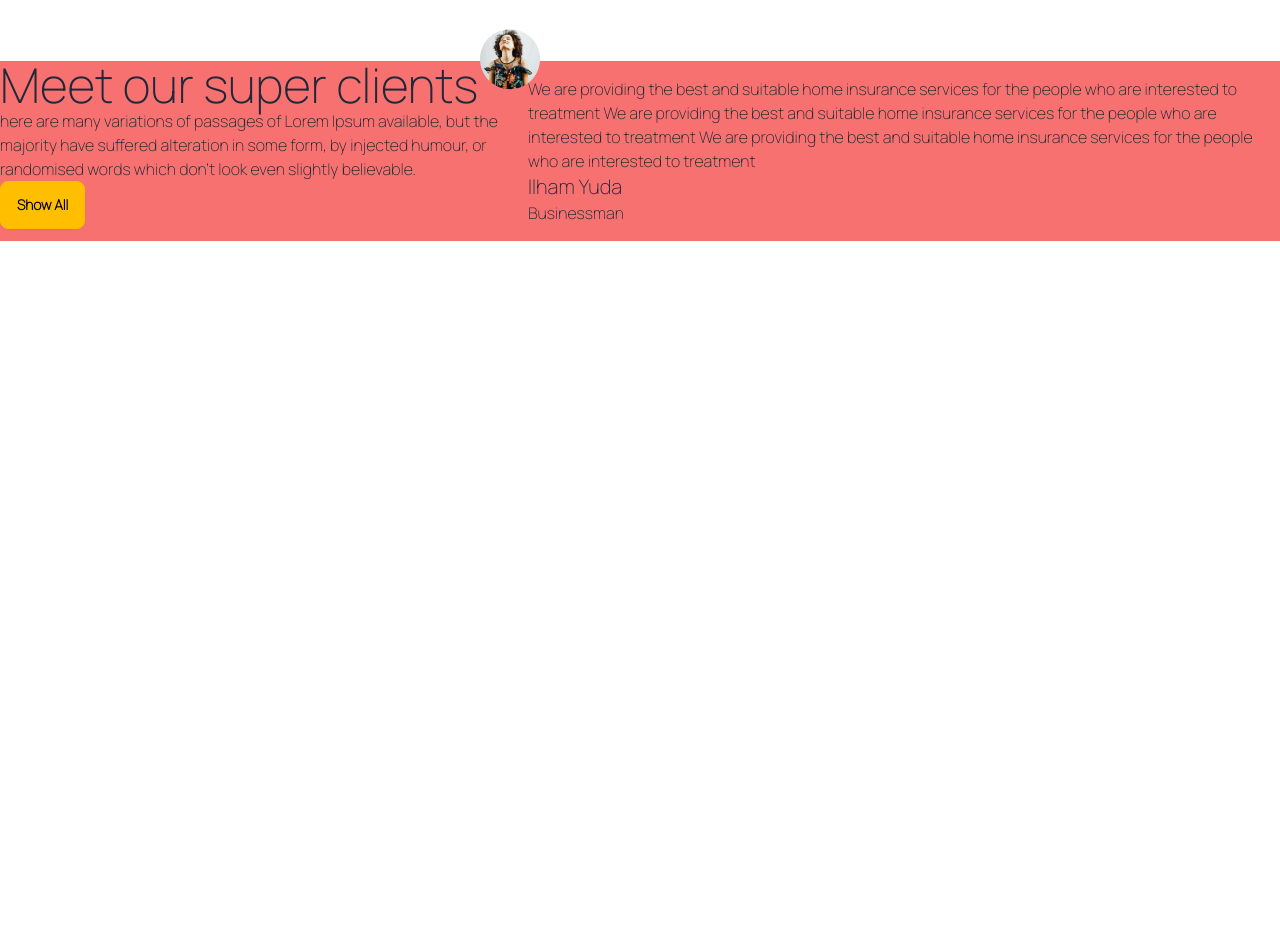
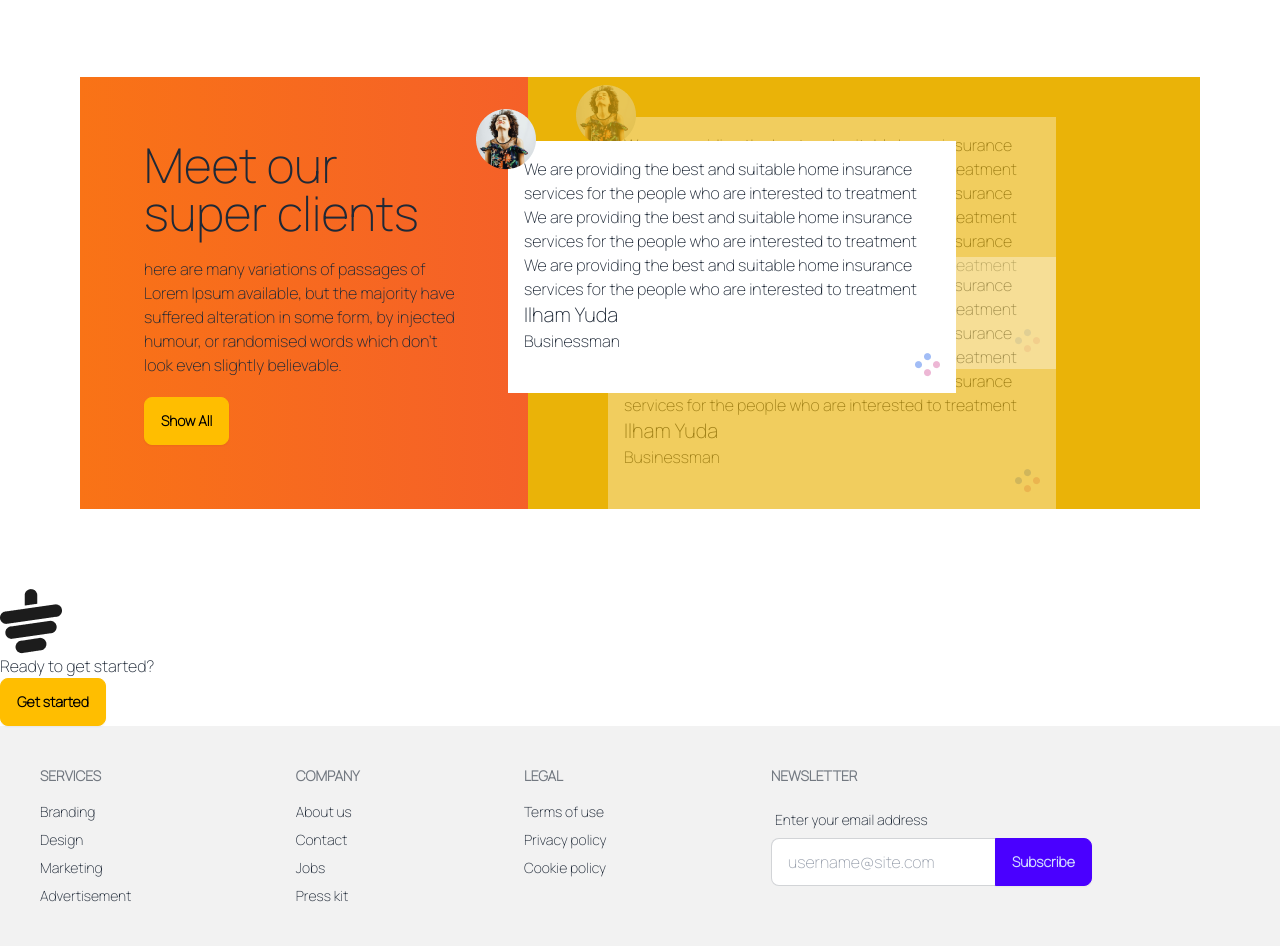
Before and after one commit to masudsw/tea-house-website, a plain HTML site: page index.html in a window 1280 px wide. Shown: the part 964-1910 px from the top of the page. Before the commit the page ends 1269 px from the top, so only its background shows below. Drawn offline with nearby package versions, Linux system fonts and the light colour scheme.

Commit message:
footer section addedd

```diff
--- a/index.html
+++ b/index.html
@@ -18,16 +18,16 @@
 </head>
 <body>
     <header>
-        <div class="flex my-4 mx-8">
-            <div class="w-1/2 bg-red-400">
-                <h1 class= "text-7xl font-extrabold">It's good <br>
+        <div class="flex flex-col md:flex-row my-0.5 md:my-4 mx-0.5 md:mx-8">
+            <div class="md:w-1/2">
+                <h1 class= "text-4xl md:text-7xl font-extrabold">It's good <br>
                     tea time at The <br> Tea House</h1>
                     <p class= "text-7xl font-medium text-sm">
                         Tea and Botanical Solutions Supplier Give Optimum Satisfaction To Your Taste Buds.
                     </p>
                     <button class="bg-green-400">Explore More</button>
             </div>
-            <div class="w-1/2 bg-green-400 relative">
+            <div class="md:w-1/2  relative">
                 <img  src="images/banner.png" alt="">
                 <div class="p-2 h-20 w-48 bg-white absolute bottom-8 left-40 z-10 rounded-xl flex items-center gap-2">
                     <div class="rating">
@@ -46,27 +46,44 @@
         </div>
     </header>
     <main>
-     <section class="my-16 mx-8 flex ">
+     <section class="my-4 md:my-16 mx-2 md:mx-8 flex flex-col md:flex-row ">
         <div class="grid grid-rows-3 grid-flow-col gap-4 w-1/2">
             <div class="bg-gradient-to-r from-slate-500 to-white-500 rounded-xl">11</div>
             <div class="row-span-2 bg-gradient-to-r from-slate-500 to-white-500 rounded-xl"><img src="images/fresh-2.png" alt=""></div>
             <div class="row-span-2 bg-gradient-to-r from-slate-500 to-white-500 rounded-xl"> <img src="images/fresh-1.png" alt=""> </div>
             <div class=" bg-gradient-to-r from-slate-500 to-white-500 rounded-xl">03</div>
           </div>
-         <div class="w-1/2 bg-red-400 flex-1">
-Lorem ipsum dolor sit amet consectetur adipisicing elit. Molestiae repellendus laboriosam magni ex saepe accusantium accusamus adipisci, ratione perferendis rem aut? Officiis molestias obcaecati excepturi repudiandae esse incidunt corporis perspiciatis.
+         <div class="md:w-1/2 flex-1 gap-4">
+            <h1 class="text-3xl font-extrabold">Great Tea, Freshly <br>
+                Presented</h1>
+            <p>
+                The meaning of gong cha is chanese is to provide the best tea to emperor from all possessions . It represents the highest quality and self expectation. Establishing in 2006, Gong cha had been deeply appreciated by its custoers  because of good words of mouth and unique customized service orginated from Taiwan.
+            </p>
+            <h3 class="text-xl font-bold">Unique Taste</h3>
+            <p>
+                A Unique and different style from other teapots gives a luxurious and minimalist impression
+            </p>
+            <h3 class="text-xl font-bold">Premium Quality</h3>
+            <p>
+                Premium Quality that makes tea more elegant and more durable when you use it.
+            </p>
+
          </div>
      </section>
-     <section class="my-16 flex flex-col md:flex-row bg-red-400">
-        <div class="w-2/5">
-            <h1 class="text-5xl">Meet our super clients</h1>
-            <p>here are many variations of passages of Lorem Ipsum available, but the majority have suffered
+     <section class="md:my-20 md:mx-20 flex flex-col md:flex-row bg-gradient-to-r from-orange-500 to-red-500">
+        <div class="w-2/5 p-16 flex items-center">
+            <div >
+                <h1 class="text-5xl text-2xl bold pb-5">Meet our super clients</h1>
+            <p class ="pb-5">here are many variations of passages of Lorem Ipsum available, but the majority have suffered
                 alteration in some form, by injected humour, or randomised words which don't look even
                 slightly believable.</p>
-                <button class="btn btn-warning">Show All</button>
+            <button class="btn btn-warning">Show All</button>
+            </div>
         </div>
-        <div class="w-3/5">
-            <div class="p-4 relative bg-white-400">
+        <!-- review container -->
+        <div class="w-3/5 p-16 relative bg-yellow-500 gap-4">
+            <!-- review-1 -->
+            <div class="top-10 w-4/6 ml-4 p-4 absolute bg-white-400 bg-white opacity-35 z-10">
                 <p>
                     We are providing the best and suitable home insurance services for the people who are interested to treatment We are providing the best and suitable home insurance services for the people who are interested to treatment We are providing the best and suitable home insurance services for the people who are interested to treatment
                 </p>
@@ -77,12 +94,90 @@ Lorem ipsum dolor sit amet consectetur adipisicing elit. Molestiae repellendus l
                 <div class="absolute -top-8 -left-8">
                     <img class="rounded-1/2" src="images/client.png" alt="">
                 </div>
+                <div class="flex justify-end">
+                    <img class="flex justify-end" src="images/circles.png" alt="">
+                </div>
+            </div>
+            <!-- review 2 -->
+            <div class="-left-5 w-4/6 p-4 absolute bg-white-400 bg-white z-20">
+                <p>
+                    We are providing the best and suitable home insurance services for the people who are interested to treatment We are providing the best and suitable home insurance services for the people who are interested to treatment We are providing the best and suitable home insurance services for the people who are interested to treatment
+                </p>
+                <h3 class="text-xl">Ilham Yuda</h3>
+                <p>
+                    Businessman
+                </p>
+                <div class="absolute -top-8 -left-8">
+                    <img class="rounded-1/2" src="images/client.png" alt="">
+                </div>
+                <div class="flex justify-end">
+                    <img class="flex justify-end" src="images/circles.png" alt="">
+                </div>
+            </div>
+            <!-- review 3 -->
+            <div class="bottom-0 w-4/6  ml-4 p-4 absolute bg-white-400 bg-white opacity-35 z-10">
+                <p>
+                    We are providing the best and suitable home insurance services for the people who are interested to treatment We are providing the best and suitable home insurance services for the people who are interested to treatment We are providing the best and suitable home insurance services for the people who are interested to treatment
+                </p>
+                <h3 class="text-xl">Ilham Yuda</h3>
+                <p>
+                    Businessman
+                </p>
+                <div class="absolute -top-8 -left-8">
+                    <img class="rounded-1/2" src="images/client.png" alt="">
+                </div>
+                <div class="flex justify-end">
+                    <img class="flex justify-end" src="images/circles.png" alt="">
+                </div>
             </div>
         </div>
      </section>
     </main>
-    <footer>
+    <footer >
+        <div>
+            <img src="images/cup.png" alt="">
+            <div>
+                <p>Ready to get started?</p>
+                <button class="btn btn-warning">Get started</button>
+            </div>
+        </div>
+        <div class="footer p-10 bg-base-200 text-base-content">
+            <nav>
+                <header class="footer-title">Services</header>
+                <a class="link link-hover">Branding</a>
+                <a class="link link-hover">Design</a>
+                <a class="link link-hover">Marketing</a>
+                <a class="link link-hover">Advertisement</a>
+              </nav>
+              <nav>
+                <header class="footer-title">Company</header>
+                <a class="link link-hover">About us</a>
+                <a class="link link-hover">Contact</a>
+                <a class="link link-hover">Jobs</a>
+                <a class="link link-hover">Press kit</a>
+              </nav>
+              <nav>
+                <header class="footer-title">Legal</header>
+                <a class="link link-hover">Terms of use</a>
+                <a class="link link-hover">Privacy policy</a>
+                <a class="link link-hover">Cookie policy</a>
+              </nav>
+              <form>
+                <header class="footer-title">Newsletter</header>
+                <fieldset class="form-control w-80">
+                  <label class="label">
+                    <span class="label-text">Enter your email address</span>
+                  </label>
+                  <div class="join">
+                    <input type="text" placeholder="username@site.com" class="input input-bordered join-item" />
+                    <button class="btn btn-primary join-item">Subscribe</button>
+                  </div>
+                </fieldset>
+              </form>
+        </div>
 
-    </footer>
+        <div></div>
+
+      </footer>
 </body>
 </html>
```
Also changed, not shown: tailwind.config.js (added, +8 -0 lines).
